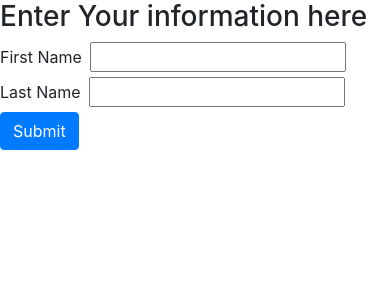
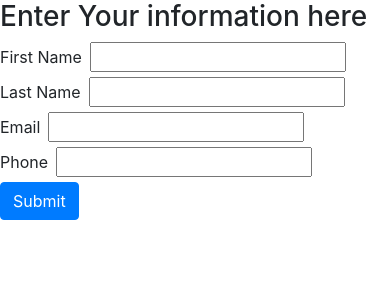
Before and after one commit to Erksters/RentalFrontend, a React (Create React App) app in the folder frontend/: page /create/tenant in a window 390 px wide. Shown: the top 300 px of the page. Built offline with nearby package versions, Linux system fonts and the light colour scheme.

Commit message:
Added email and phonenumber and thier integrity checks

```diff
--- a/frontend/src/components/Tenants/createTenant.js
+++ b/frontend/src/components/Tenants/createTenant.js
@@ -6,12 +6,24 @@ import "./createTenant.css";
 const CreateTenant = (props) => {
   const [FirstName, setFirstName] = useState("");
   const [LastName, setLastName] = useState("");
+  const [Email, setEmail] = useState("");
+  const [PhoneNumber, setPhoneNumber] = useState(0);
 
   const handleSubmit = () => {
 
     if (FirstName === "" || LastName === ""){
-        swal("Please complete your name")
+        swal("Please complete your name");
     }
+    if(PhoneNumber > 9999999999 || PhoneNumber === 0){
+      swal("Please Enter a legitimate phone number");
+    }
+    if(!Email.includes("@")){
+      swal("Please Enter a legitimate email");
+    }
+
+    //send it
+    //Is there a unique constraint error?
+    //Did it successfully Save?
   }
 
   return(
@@ -23,6 +35,14 @@ const CreateTenant = (props) => {
             <br/>
             <label className="pr-2">Last Name</label>
             <input type="text" onChange={(e) => setLastName(e.target.value)} />
+            <br/>
+            <label className="pr-2">Email</label>
+            <input type="text" onChange={(e) => setEmail(e.target.value)} />
+            <br/>
+            <label className="pr-2">Phone</label>
+            <input type="number" onChange={(e) => setPhoneNumber(e.target.value)} />
+
+
             <Button onClick ={handleSubmit}>
                 Submit
             </Button>
```
